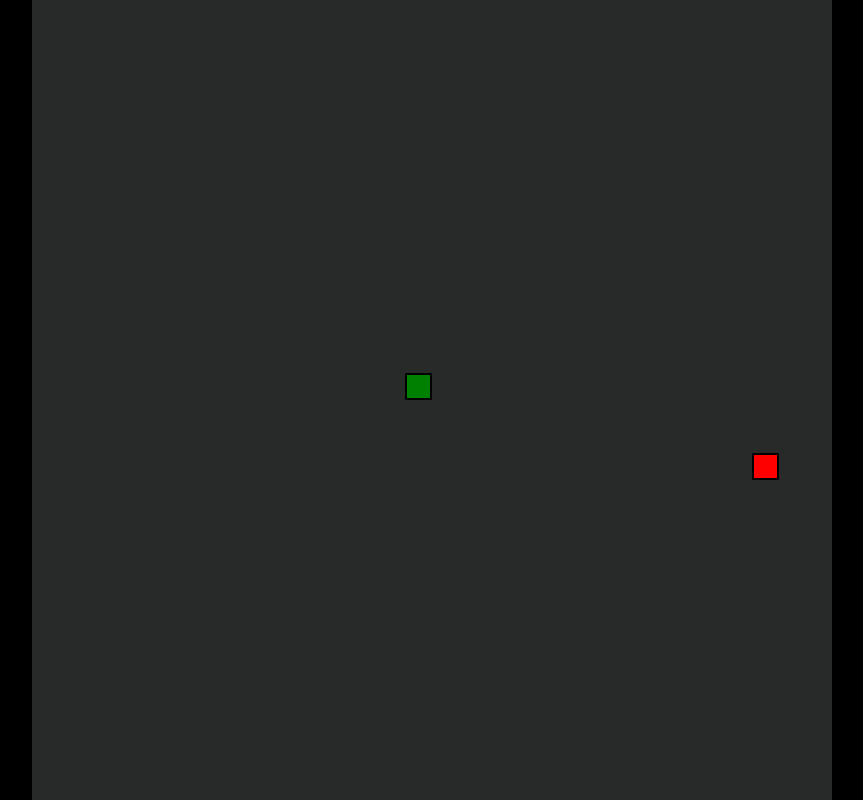
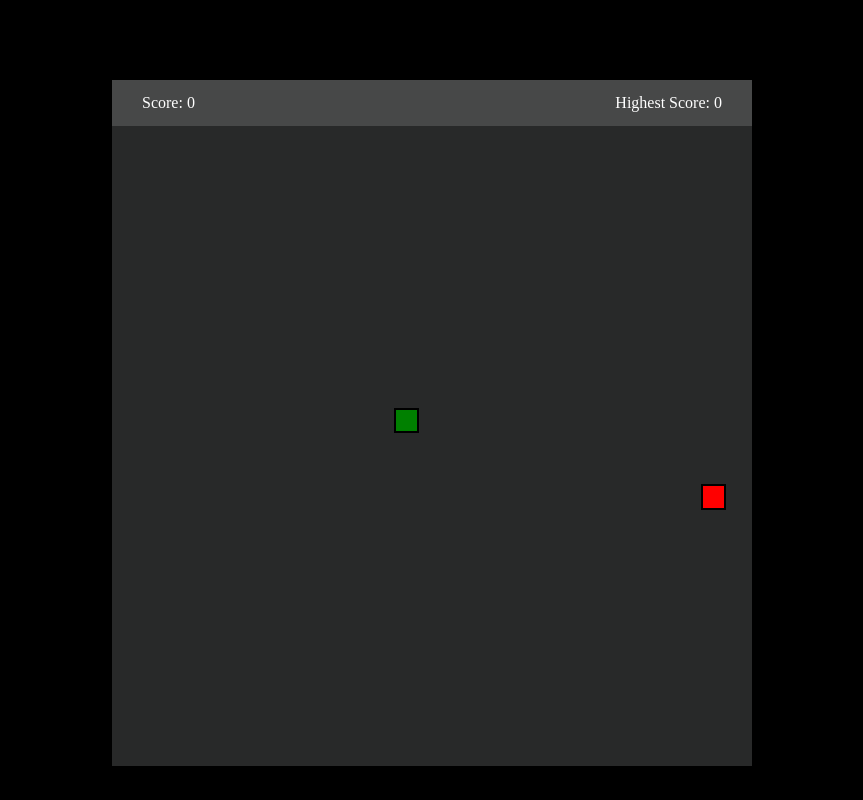
Before and after one commit to LiaXimenes/SnakeGame, a plain HTML site: page index.html in a window 1280 px wide. Shown: the whole page, without its empty margins (208-1071 px from the left). Drawn offline with Linux system fonts and the light colour scheme.

Commit message:
add score

```diff
--- a/index.html
+++ b/index.html
@@ -8,7 +8,13 @@
     <title>Document</title>
   </head>
   <body>
-    <div class="board" id="board"></div>
+    <div class="container">
+      <div class="scoreboard">
+        <span class="score" id="score">Score: 0</span>
+        <span class="highestscore" id="highestscore">Highest Score: 0</span>
+      </div>
+      <div class="board" id="board"></div>
+    </div>
     <script src="script.js"></script>
   </body>
 </html>
--- a/script.js
+++ b/script.js
@@ -1,7 +1,12 @@
 //GAME
+const board = document.getElementById("board");
+const scoreElement = document.getElementById("score");
+const highestScoreElement = document.getElementById("highestscore");
+
 let lastRenderTime = 0;
 let gameOver = false;
-const board = document.getElementById("board");
+let score = 0;
+let highestScore = localStorage.getItem("highestScore") || 0;
 
 function main(currentTime) {
   if (gameOver) {
@@ -50,7 +55,7 @@ function outsideBoard(snakePosition) {
 
 //SNAKE
 const SNAKE_SPEED = 5;
-const snakeBody = [{ x: 15, y: 15 }];
+const snakeBody = [{ x: 12, y: 12 }];
 let newSegments = 0;
 
 function updateSnake() {
@@ -76,6 +81,9 @@ function drawSnake(board) {
 
 function expandSnake(amount) {
   newSegments += amount;
+  score = score + 1;
+  highestScore = score >= highestScore ? score : highestScore;
+  localStorage.setItem("highestScore", highestScore);
 }
 
 function onSnake(position, { ignoreHead = false } = {}) {
@@ -89,7 +97,8 @@ function addSegment() {
   for (let i = 0; i < newSegments; i++) {
     snakeBody.push({ ...snakeBody[snakeBody.length - 1] });
   }
-
+  scoreElement.innerText = `Score: ${score}`;
+  highestScoreElement.innerText = `Highest Score: ${highestScore} `;
   newSegments = 0;
 }
 
@@ -133,7 +142,7 @@ function getDirection() {
 
 //FOOD
 const EXPANSION = 1;
-const BOARD_SIZE = 30;
+const BOARD_SIZE = 25;
 let food = getRandomFoodPosition();
 
 function updateFood() {
--- a/styles.css
+++ b/styles.css
@@ -8,13 +8,26 @@ body {
   background-color: black;
 }
 
+.container {
+  width: 80vmin;
+  height: 80vmin;
+}
+
+.scoreboard {
+  background-color: hsl(180, 1%, 28%);
+  color: white;
+  padding: 15px 30px 15px 30px;
+  display: flex;
+  justify-content: space-between;
+}
+
 .board {
+  width: 100%;
+  height: 100%;
   background-color: hsl(180, 1%, 16%);
-  width: 100vmin;
-  height: 100vmin;
   display: grid;
-  grid-template-rows: repeat(30, 1fr); /* BOARD_SIZE = 20 */
-  grid-template-columns: repeat(30, 1fr); /* BOARD_SIZE = 20 */
+  grid-template-rows: repeat(25, 1fr); /* BOARD_SIZE = 25 */
+  grid-template-columns: repeat(25, 1fr); /* BOARD_SIZE = 25 */
 }
 
 .snake {
```
